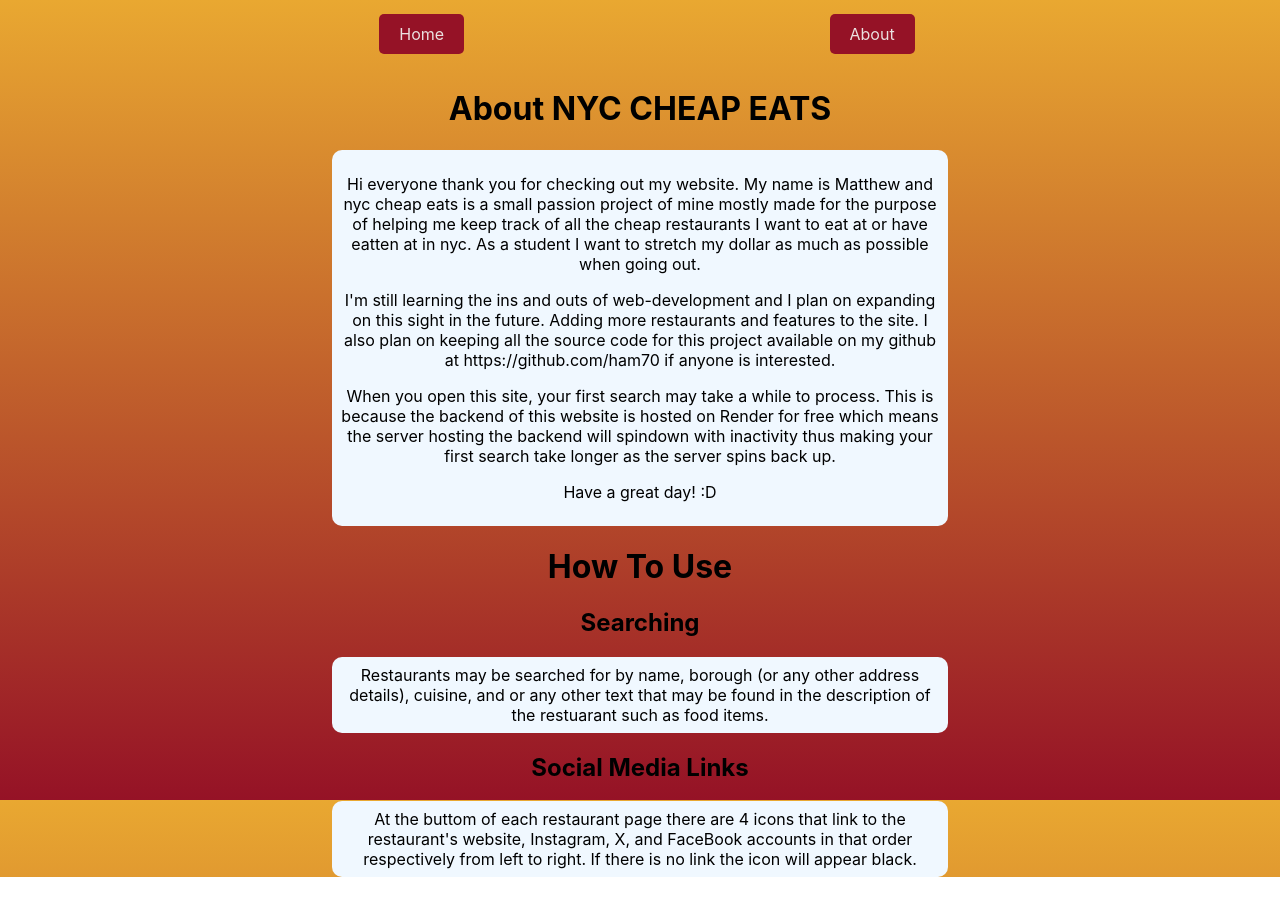
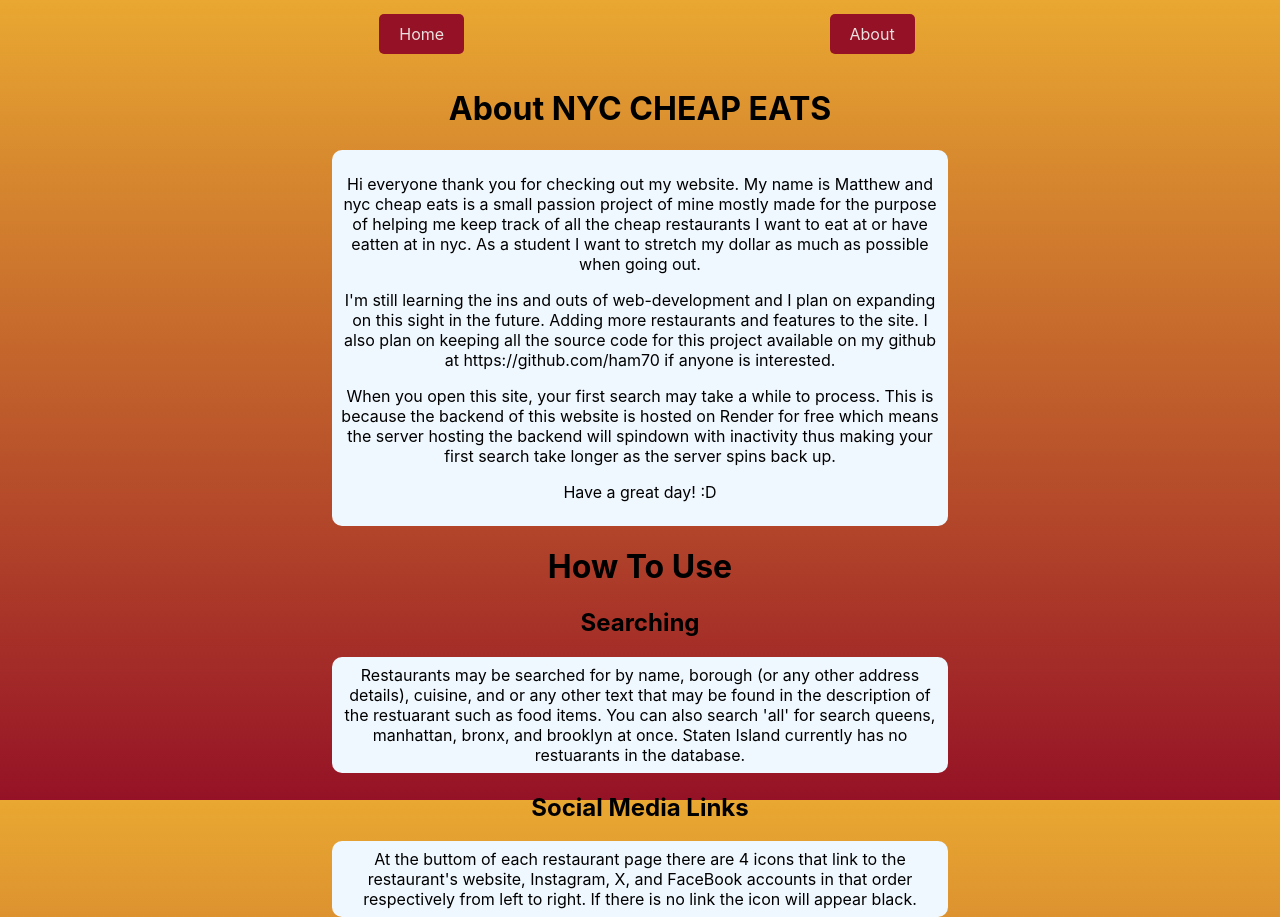
Before and after one commit to ham70/nycCheapEats, a React (Create React App) app in the folder frontend/: page /about in a window 1280 px wide. Before the commit the page ends 877 px from the top, so only its background shows below. Built offline with nearby package versions, Linux system fonts and the light colour scheme.

Commit message:
updated about page

```diff
--- a/frontend/src/pages/about.jsx
+++ b/frontend/src/pages/about.jsx
@@ -25,7 +25,9 @@ const About = () => {
       <h1 className='abt-header'>How To Use</h1>
       <h2>Searching</h2>
       <p className='text-box'>Restaurants may be searched for by name, borough (or any other address details),
-           cuisine, and or any other text that may be found in the description of the restuarant such as food items. </p>
+           cuisine, and or any other text that may be found in the description of the restuarant such as food items.
+           You can also search 'all' for search queens, manhattan, bronx, and brooklyn at once. Staten Island currently
+           has no restuarants in the database.</p>
       <h2>Social Media Links</h2>
       <p className='text-box'>
         At the buttom of each restaurant page there are 4 icons that link to the restaurant's website, Instagram,
```
